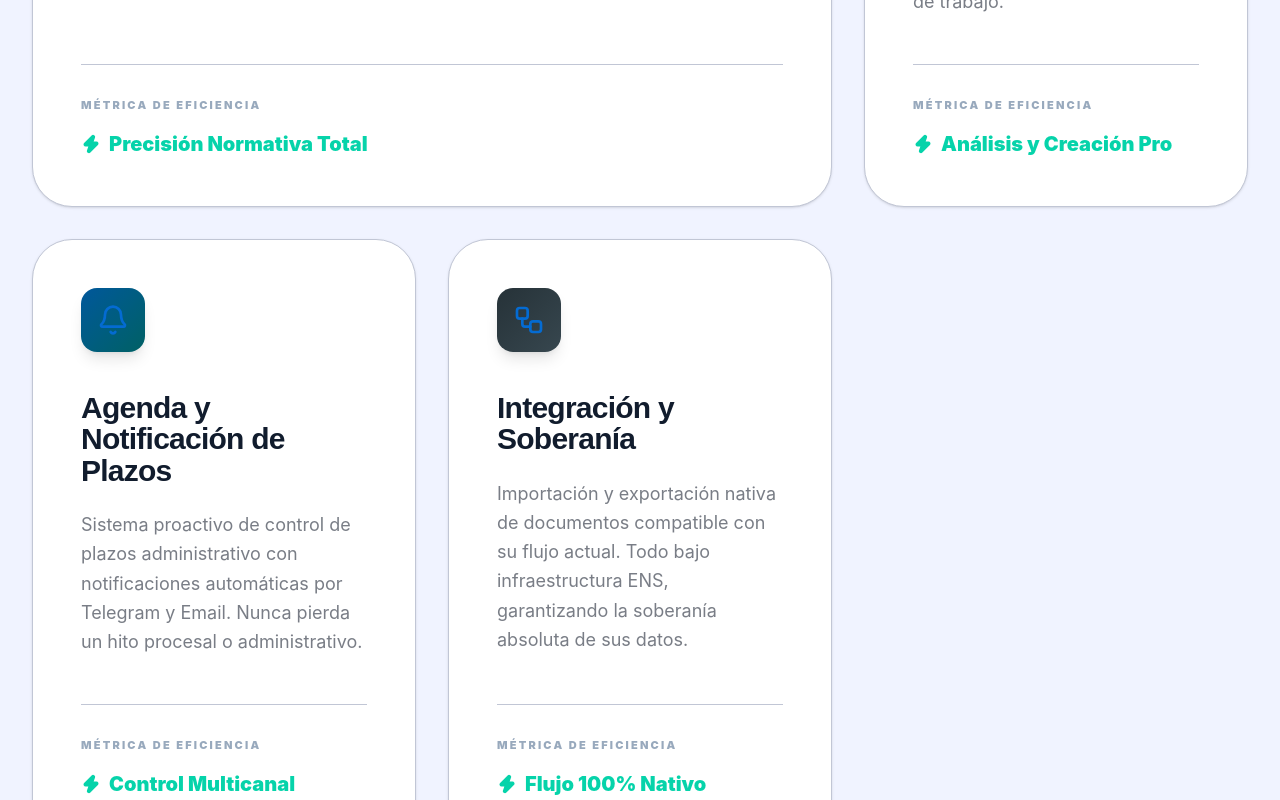
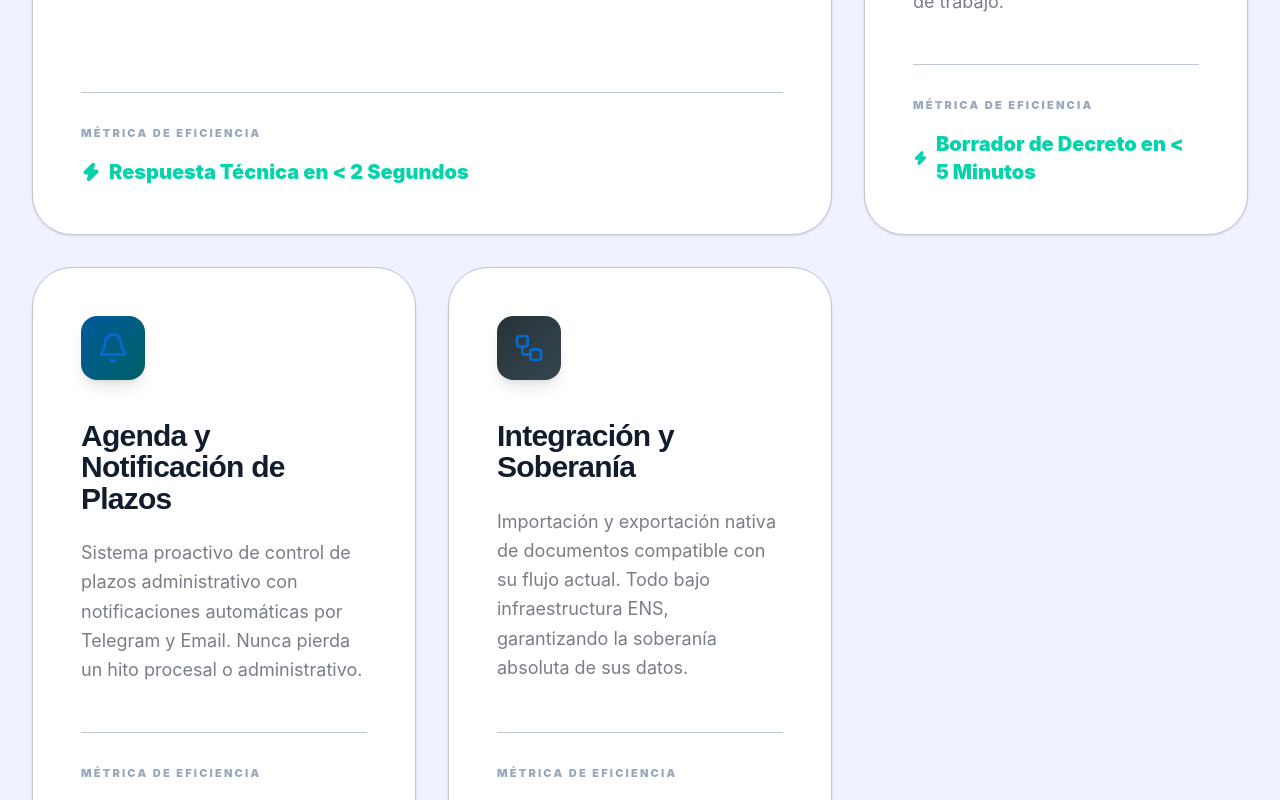
Before and after one commit to automatizacionesnunez-byte/Munilex-Academy-web, a React (Vite) app: page /funcionarios in a window 1280 px wide. Shown: the part 1660-2460 px from the top of the page. Built offline with nearby package versions, Linux system fonts and the light colour scheme.

Commit message:
Tangible efficiency metrics for professionals: added real response and drafting times to service cards

```diff
--- a/src/pages/munilex/Services.tsx
+++ b/src/pages/munilex/Services.tsx
@@ -24,7 +24,7 @@ const Services = () => {
       title: "Chat Jurídico Institucional",
       desc: "Acceso instantáneo a toda la legislación nacional y autonómica española. Diseñado para eliminar la fricción de la IA genérica, ofreciendo respuestas con máxima precisión normativa y rigor técnico.",
       icon: <Brain className="w-10 h-10" />,
-      benefit: "Precisión Normativa Total",
+      benefit: "Respuesta Técnica en < 2 Segundos",
       color: "from-[#1a237e] to-[#0d47a1]",
       size: "large"
     },
@@ -32,21 +32,21 @@ const Services = () => {
       title: "Gestión de Expedientes y Decretos",
       desc: "Analice expedientes complejos en segundos y genere borradores jurídicos (decretos, informes, actas) listos para firma, integrando sus propios modelos de trabajo.",
       icon: <FileText className="w-8 h-8" />,
-      benefit: "Análisis y Creación Pro",
+      benefit: "Borrador de Decreto en < 5 Minutos",
       color: "from-[#0d47a1] to-[#01579b]"
     },
     {
       title: "Agenda y Notificación de Plazos",
       desc: "Sistema proactivo de control de plazos administrativo con notificaciones automáticas por Telegram y Email. Nunca pierda un hito procesal o administrativo.",
       icon: <Bell className="w-8 h-8" />,
-      benefit: "Control Multicanal",
+      benefit: "Notificación de Plazos 100% Automática",
       color: "from-[#01579b] to-[#006064]"
     },
     {
       title: "Integración y Soberanía",
       desc: "Importación y exportación nativa de documentos compatible con su flujo actual. Todo bajo infraestructura ENS, garantizando la soberanía absoluta de sus datos.",
       icon: <Workflow className="w-8 h-8" />,
-      benefit: "Flujo 100% Nativo",
+      benefit: "Implementación en < 2 Minutos",
       color: "from-[#263238] to-[#37474f]"
     }
   ];
```
